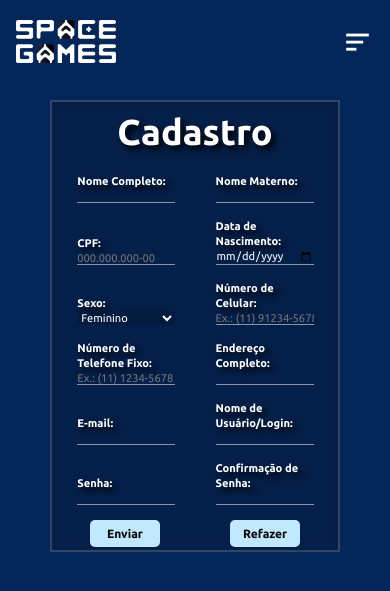
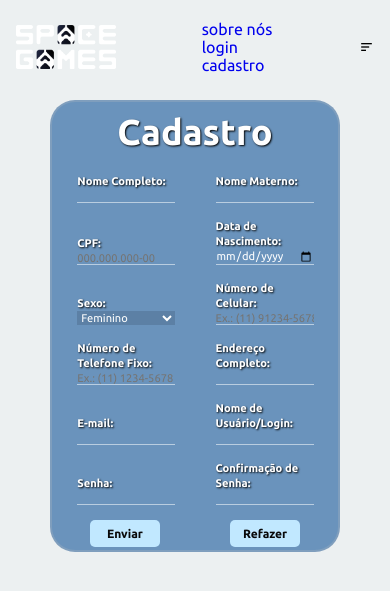
Before and after one commit to LucasSB-hub/Projeto-2024---Php, a PHP site: page /Cadastro/cadastro5.html in a window 390 px wide. Shown: the top 591 px of the page. Run offline with PHP 8.4, Linux system fonts and the light colour scheme; some web fonts are replaced.

Commit message:
cadastroestilo.css

```diff
--- a/projeto unisu/Cadastro/cadastroestilo.css
+++ b/projeto unisu/Cadastro/cadastroestilo.css
@@ -9,7 +9,7 @@
 
 /* Estilos para o corpo da página */
 body {
-    background-color: #052659;
+    background-color: #ecf0f1;
     background-repeat: no-repeat;
     background-position: center;
 }
@@ -26,11 +26,13 @@ header{
     align-items: center;
     justify-content: space-between;
     transition: all .50s ease;
+
 }
 
 .logo{
     display: flex;
     align-items: center;
+
 }
 
 .logo img{
@@ -38,35 +40,7 @@ header{
     height: auto;
 }
 
-.navlist{
-    display: flex;
-}
 
-.navlist a{
-    display: inline-block;
-    margin: 0 35px;
-    color: #fff;
-    font-size: 16px;
-    font-weight: 500;
-    transition: all .50s ease;
-}
-
-.navlist a:hover{
-    text-shadow: 3px 3px 20px #5483b3, -2px 1px 30px #ffffff;
-}
-
-.nav-right{
-    display: flex;
-    align-items: center;
-}
-
-#menu-icon{
-    font-size: 34px;
-    color: #ffffff;
-    z-index: 10001;
-    cursor: pointer;
-    display: none;
-}
 
 @media(max-width:1300px){
     header{
@@ -82,36 +56,11 @@ header{
         width: 40px;
         height: auto;
     }
-    .navlist a{
-        margin: 0 25px;
-    }
 }
 
 @media(max-width:940px){
     #menu-icon{
         display: block;
-    }
-    .navlist{
-        position: absolute;
-        top: 0;
-        right: -100%;
-        width: 100%;
-        height: 100vh;
-        backdrop-filter: blur(32px);
-        display: flex;
-        align-items: center;
-        flex-direction: column;
-        padding-top: 180px;
-        transition: all .7s ease;
-    }
-    .navlist a{
-        display: block;
-        padding: 0;
-        margin: 0px 0px 50px 0px;
-        font-size: 1.7rem;
-    }
-    .navlist.open{
-        right: 0;
     }
     .logo img{
         width: 100px;
@@ -122,11 +71,12 @@ header{
 .container {
     justify-content: center;
     margin: 10% 30%;
-    text-shadow: 4px 4px 6px #000000;
+    text-shadow: 1px 1px 2px #000000;
     padding: 1%;
-    background-color: rgba(0, 0, 0, 0.186);
+    background-color: #5483b3da;
     backdrop-filter: blur(5px);
     border: 2px solid rgba(194, 187, 187, 0.242);
+    border-radius: 25px 25px;
 }
 
 @media(max-width:1300px){
@@ -232,12 +182,14 @@ input[type="reset"] {
 
 /* Estilos para quando o mouse passa sobre os botões */
 input[type="submit"]:hover, input[type="reset"]:hover {
-    background-color: #4ebeff; /* Ajusta o fundo para um tom mais claro */
+    background-color: #052659; /* Ajusta o fundo para um tom mais escuro */
+    color: #ffffff;
     text-shadow: 0 0 5px rgba(70, 70, 70, 0.485); /* Adiciona um brilho claro à fonte */
 }
 
 input[type="reset"]:hover {
-    background-color: #4ebeff; /* Ajusta o fundo para um tom mais claro */
+    background-color: #052659; /* Ajusta o fundo para um tom mais escuro */
+    color: #ffffff;
     text-shadow: 0 0 5px rgba(70, 70, 70, 0.485); /* Adiciona um brilho claro à fonte */
 }
 
```
